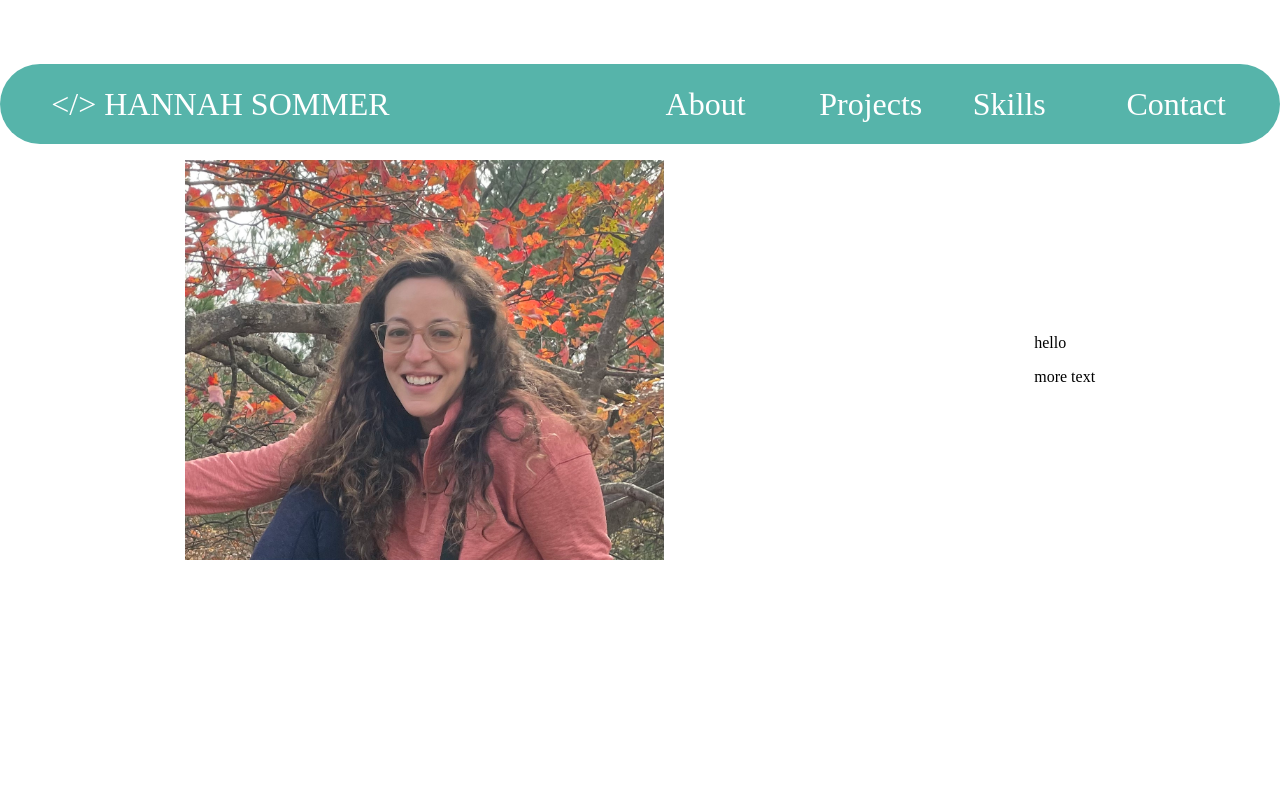
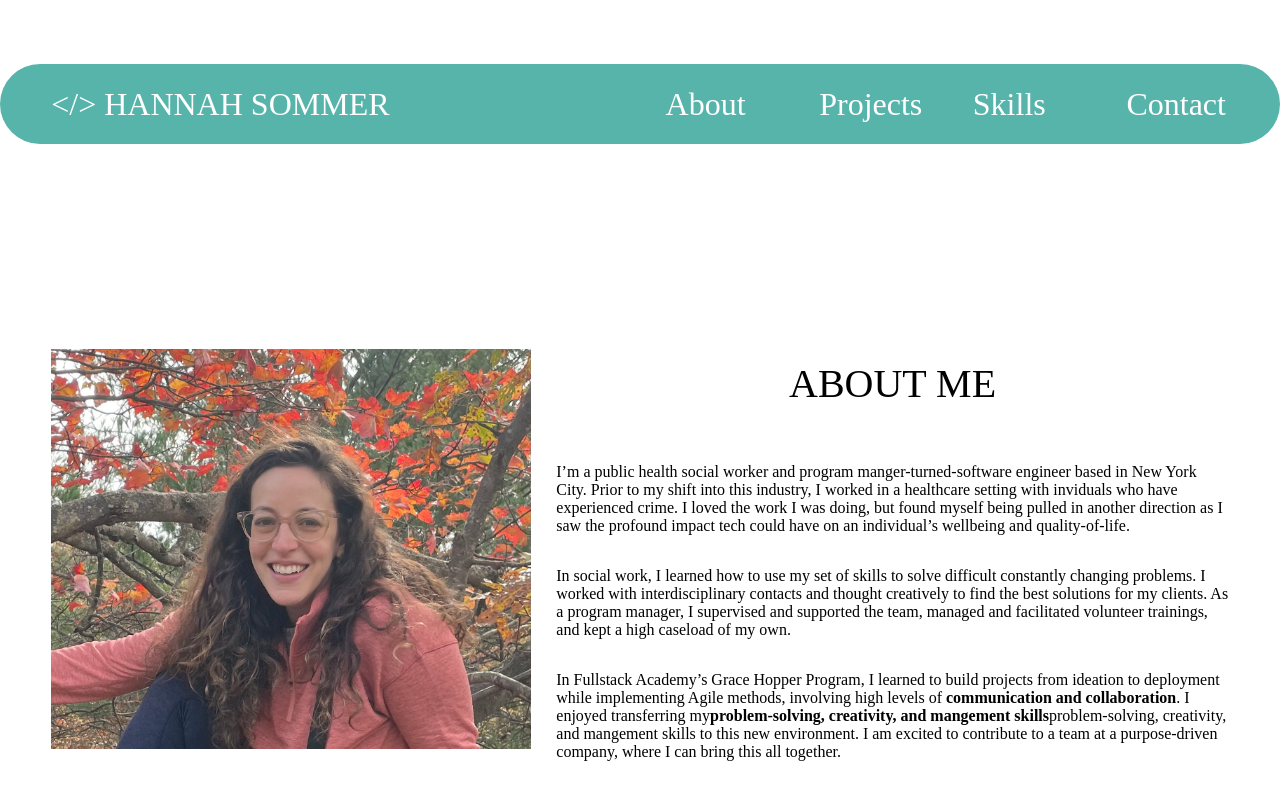
Before and after one commit to sommerh/sommerh.github.io, a React (Create React App) app: page / in a window 1280 px wide. Shown: the part 736-1536 px from the top of the page. Built offline with nearby package versions, Linux system fonts and the light colour scheme; a web font is replaced by a local one.

Commit message:
Add about me section

```diff
--- a/src/components/About.js
+++ b/src/components/About.js
@@ -6,9 +6,19 @@ const About = () => {
     <div id="about" className="segment">
       <div id="about-body">
         <img src={headshot} id="headshot" alt="hiking-headshot" />
-        <div>
-          <p>hello</p>
-          <p>more text</p>
+        <div id="about-text">
+          <p>ABOUT ME</p>
+          <p>{`I’m a public health social worker and program manger-turned-software engineer based in New York City. Prior to my shift into this industry, I worked in a healthcare setting with inviduals who have experienced crime. I loved the work I was doing, but found myself being pulled in another direction as I saw the profound impact tech could have on an individual’s wellbeing and quality-of-life.`}</p>
+          <p>{`In social work, I learned how to use my set of skills to solve difficult constantly changing problems. I worked with interdisciplinary contacts and thought creatively to find the best solutions for my clients. As a program manager, I supervised and supported the team, managed and facilitated volunteer trainings, and kept a high caseload of my own.`}</p>
+          <p>
+            {`In Fullstack Academy’s Grace Hopper Program, I learned to build projects from ideation to deployment while implementing Agile methods, involving high levels of `}
+            <b>communication and collaboration</b>
+            {`. I enjoyed transferring my`}
+            <b>problem-solving, creativity, and mangement skills</b>
+            {`problem-solving, creativity, and mangement skills to this new
+            environment. I am excited to contribute to a team at a
+            purpose-driven company, where I can bring this all together.`}
+          </p>
         </div>
       </div>
     </div>
--- a/src/components/NavBar.js
+++ b/src/components/NavBar.js
@@ -2,13 +2,13 @@ import React from 'react';
 
 const NavBar = () => {
   return (
-    <div id="navbar">
+    <nav id="navbar">
       <a href="#home">{'</> HANNAH SOMMER'}</a>
       <a href="#about">About</a>
       <a href="#projects">Projects</a>
       <a href="#skills">Skills</a>
       <a href="#contact">Contact</a>
-    </div>
+    </nav>
   );
 };
 
--- a/src/index.css
+++ b/src/index.css
@@ -50,7 +50,7 @@ body {
 }
 
 /* NAVBAR COMPONENT */
-#navbar {
+nav {
   display: flex;
   flex-direction: row;
   width: 100vw;
@@ -61,14 +61,15 @@ body {
   justify-content: space-between;
   position: sticky;
   top: 1vh;
+  margin-bottom: 20vh;
 }
 
-#navbar a:first-child {
+nav a:first-child {
   flex: 4;
   padding-left: 4vw;
 }
 
-#navbar a {
+nav a {
   flex: 1;
   text-decoration: none;
   color: #FFFFFF;
@@ -76,20 +77,26 @@ body {
 }
 
 /* ABOUT ME COMPONENT */
-#about {
-  /* display: flex;
-  flex-direction: column;
-  justify-content: center; */
-}
-
 #about-body {
   display: flex;
   flex-direction: row;
   align-items: center;
-  justify-content: space-around;
+  justify-content: space-between;
+  margin: 0 4vw 0 4vw;
 }
 
 #headshot {
   height: 50vh;
   width: auto;
 }
+
+#about-text {
+  margin-left: 2vw;
+  display: flex;
+  flex-direction: column;
+}
+
+#about-text p:first-child {
+  align-self: center;
+  font-size: 5vh;
+}
```
